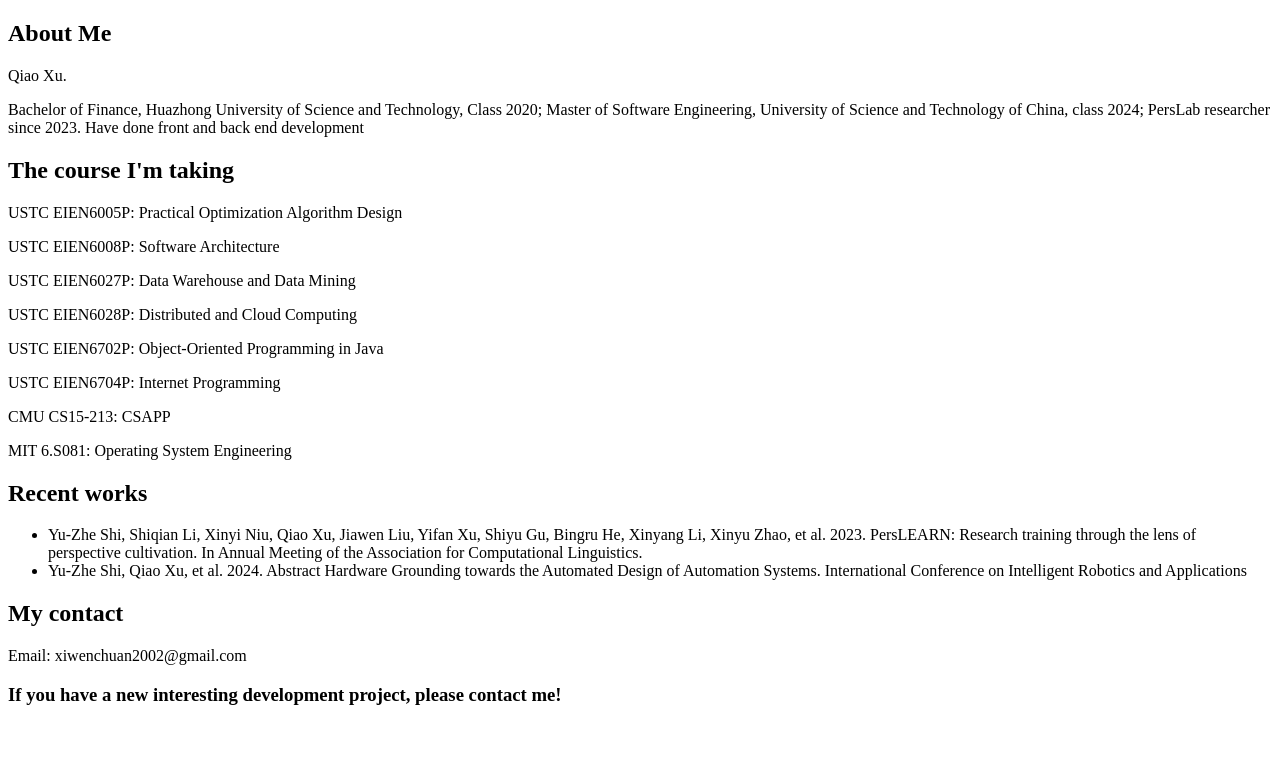
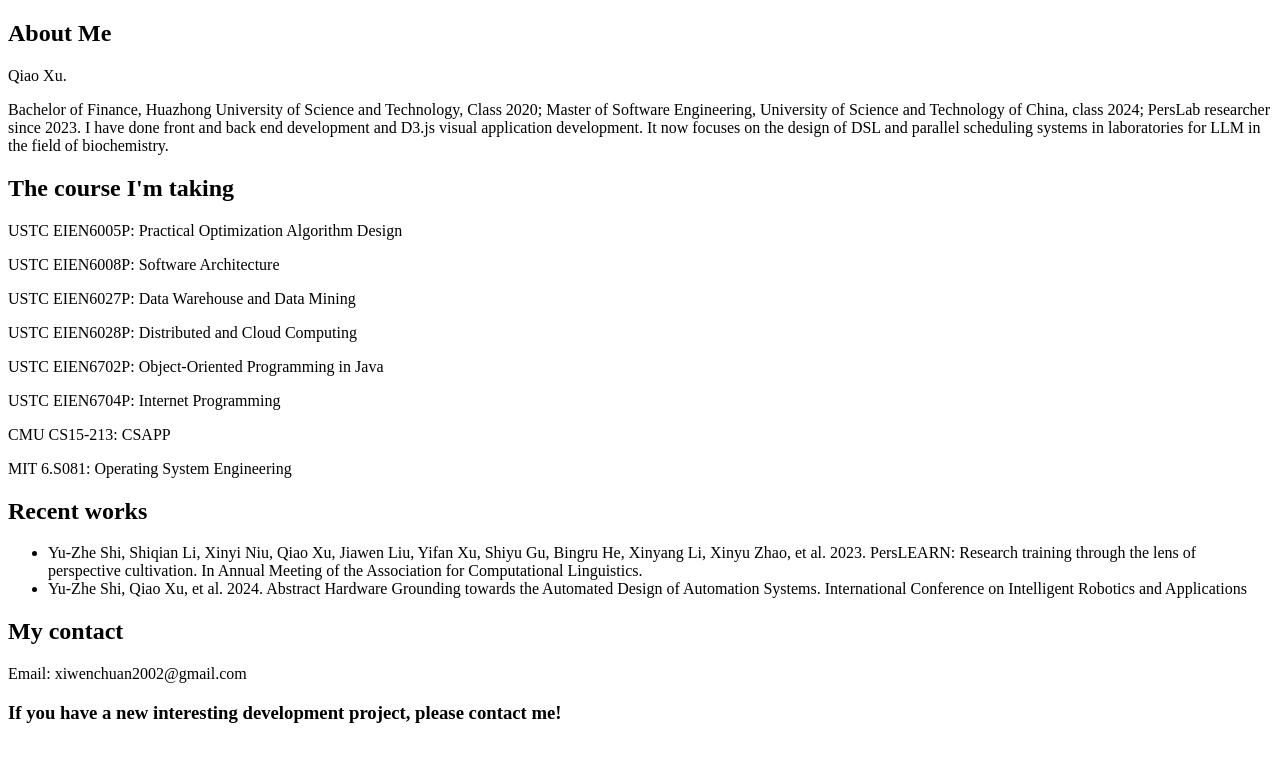
Before and after one commit to Qiao0124/Qiao0124.github.io, a plain HTML site: page index.html in a window 1280 px wide. Drawn offline with Linux system fonts and the light colour scheme.

Commit message:
Update index.html

```diff
--- a/index.html
+++ b/index.html
@@ -6,7 +6,7 @@
 <body>
     <h2>About Me</h2>
     <p>Qiao Xu.</p>
-    <p>Bachelor of Finance, Huazhong University of Science and Technology, Class 2020; Master of Software Engineering, University of Science and Technology of China, class 2024; PersLab researcher since 2023. Have done front and back end development</p>
+    <p>Bachelor of Finance, Huazhong University of Science and Technology, Class 2020; Master of Software Engineering, University of Science and Technology of China, class 2024; PersLab researcher since 2023. I have done front and back end development and D3.js visual application development. It now focuses on the design of DSL and parallel scheduling systems in laboratories for LLM in the field of biochemistry.</p>
     <h2>The course I'm taking</h2>
     <p>USTC EIEN6005P: Practical Optimization Algorithm Design</p>
     <p>USTC EIEN6008P: Software Architecture</p>
```
